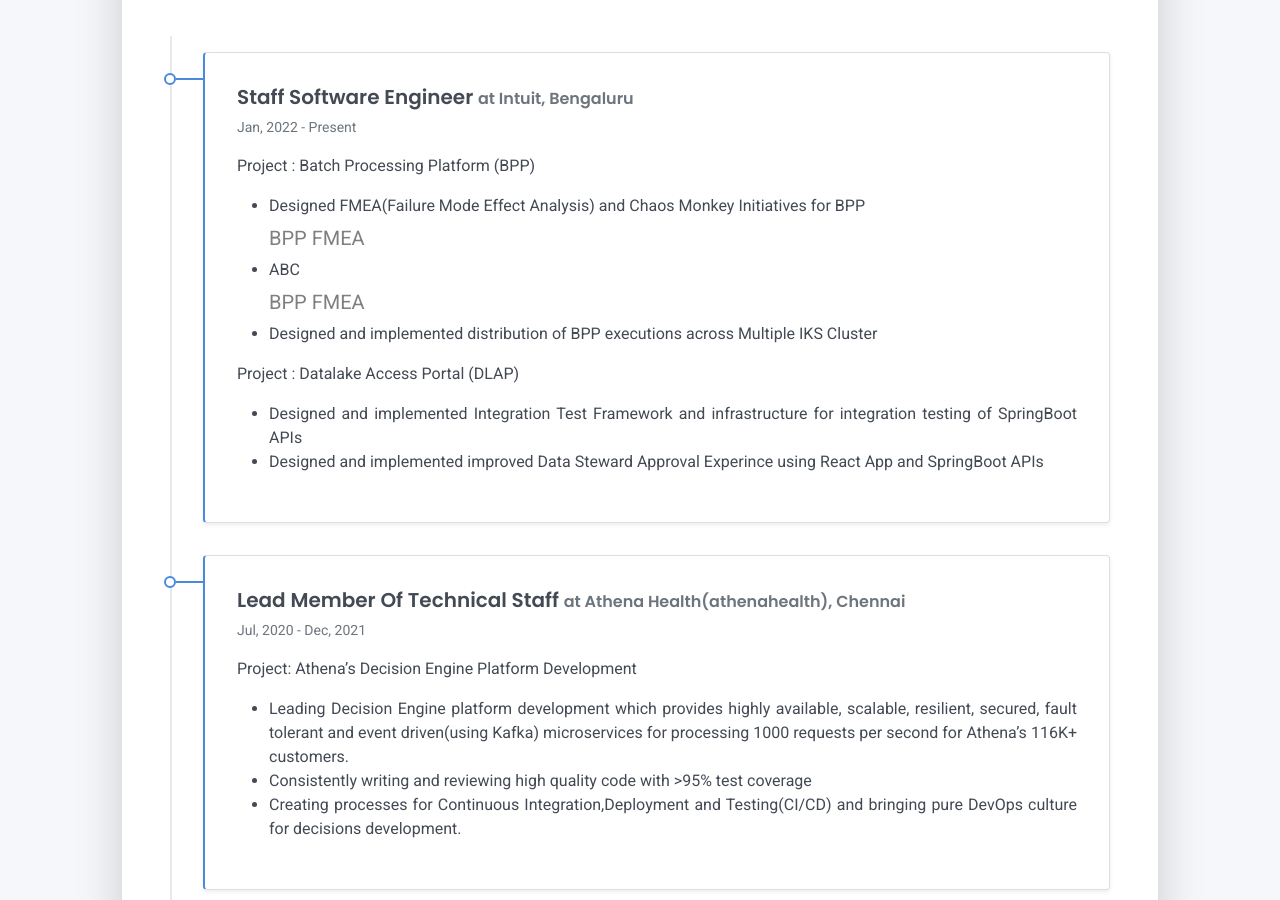
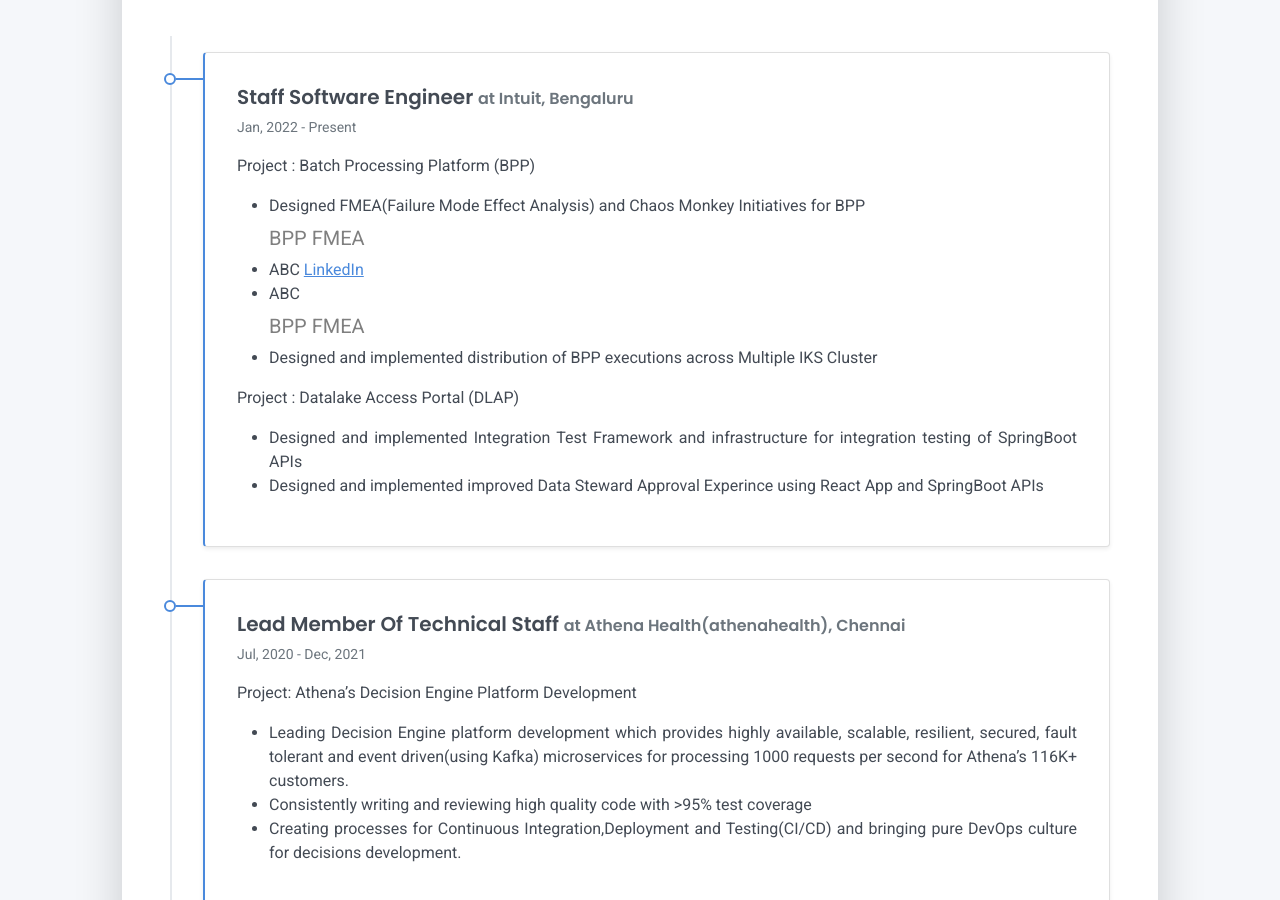
Before and after one commit to anandkshitiz/anandkshitiz.github.io, a Jekyll site: the page built from tabs/about.md, in a window 1280 px wide and 900 px high, scrolled down 1464 px. Built offline with Jekyll 4.4.1, drawn with Linux system fonts in a browser that asks for light colours.

Commit message:
added intuit details

```diff
--- a/tabs/about/content/work-experience-section.html
+++ b/tabs/about/content/work-experience-section.html
@@ -9,6 +9,7 @@
                 <p style="text-align: justify">
                 <ul style="text-align: justify">
                     <li>Designed FMEA(Failure Mode Effect Analysis) and Chaos Monkey Initiatives for BPP <a class="nav-link" href="in/bpp-fmea">BPP FMEA</a></li>
+                    <li>ABC <a href="https://www.linkedin.com/in/anandkshitiz" title="LinkedIn">LinkedIn<span class="menu-title sr-only">LinkedIn</span></a></li>
                     <li>ABC <a class="nav-link" href="in/bpp-fmea" title="BPP FMEA">BPP FMEA<span class="menu-title sr-only">BPP FMEA</span></a></li>
                     <li>Designed and implemented distribution of BPP executions across Multiple IKS Cluster <a class="nav-link" href="in/bpp-multi-cluster" title="BPP Multi Cluster"></a></li>
                 </ul>
```
